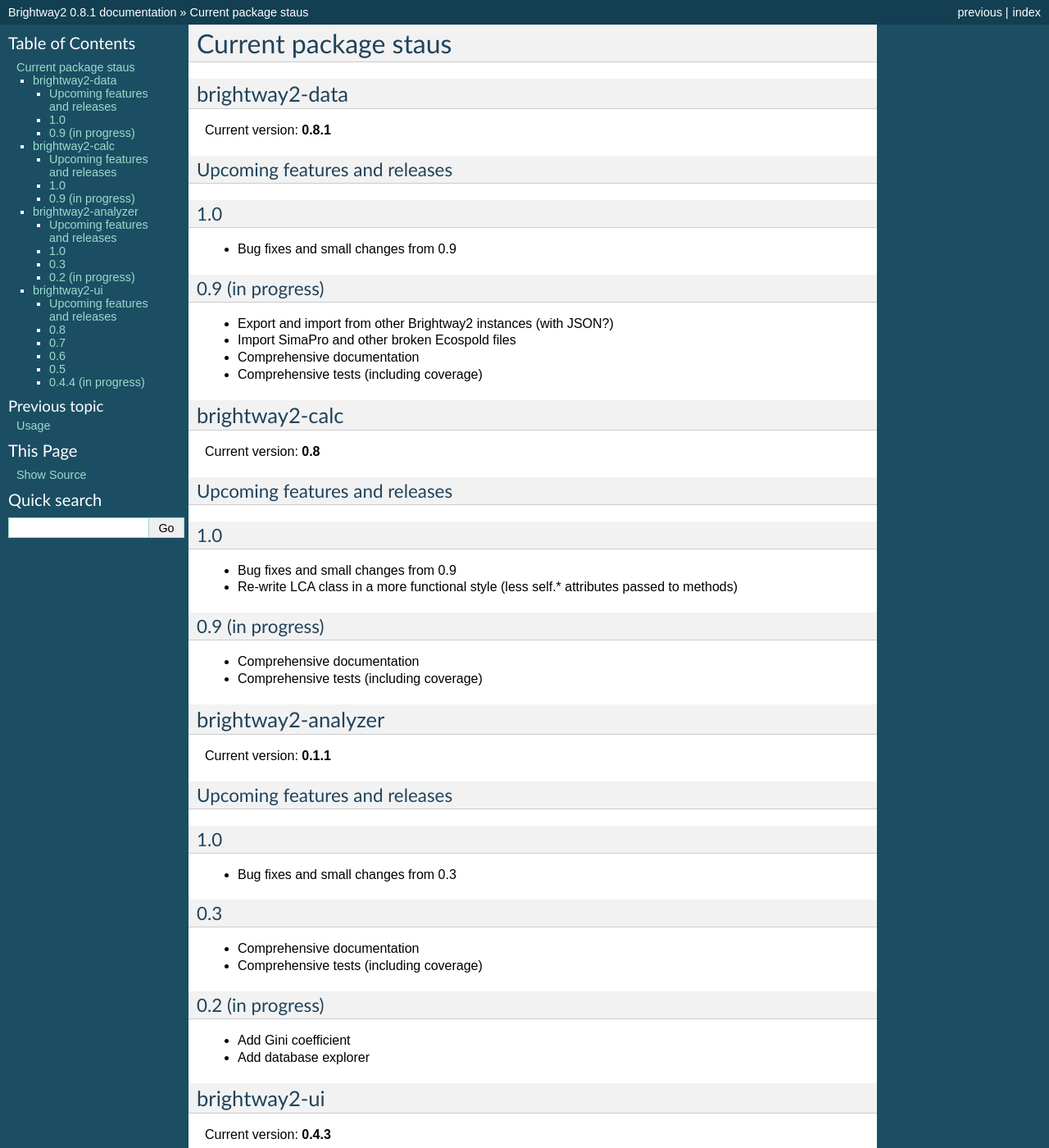
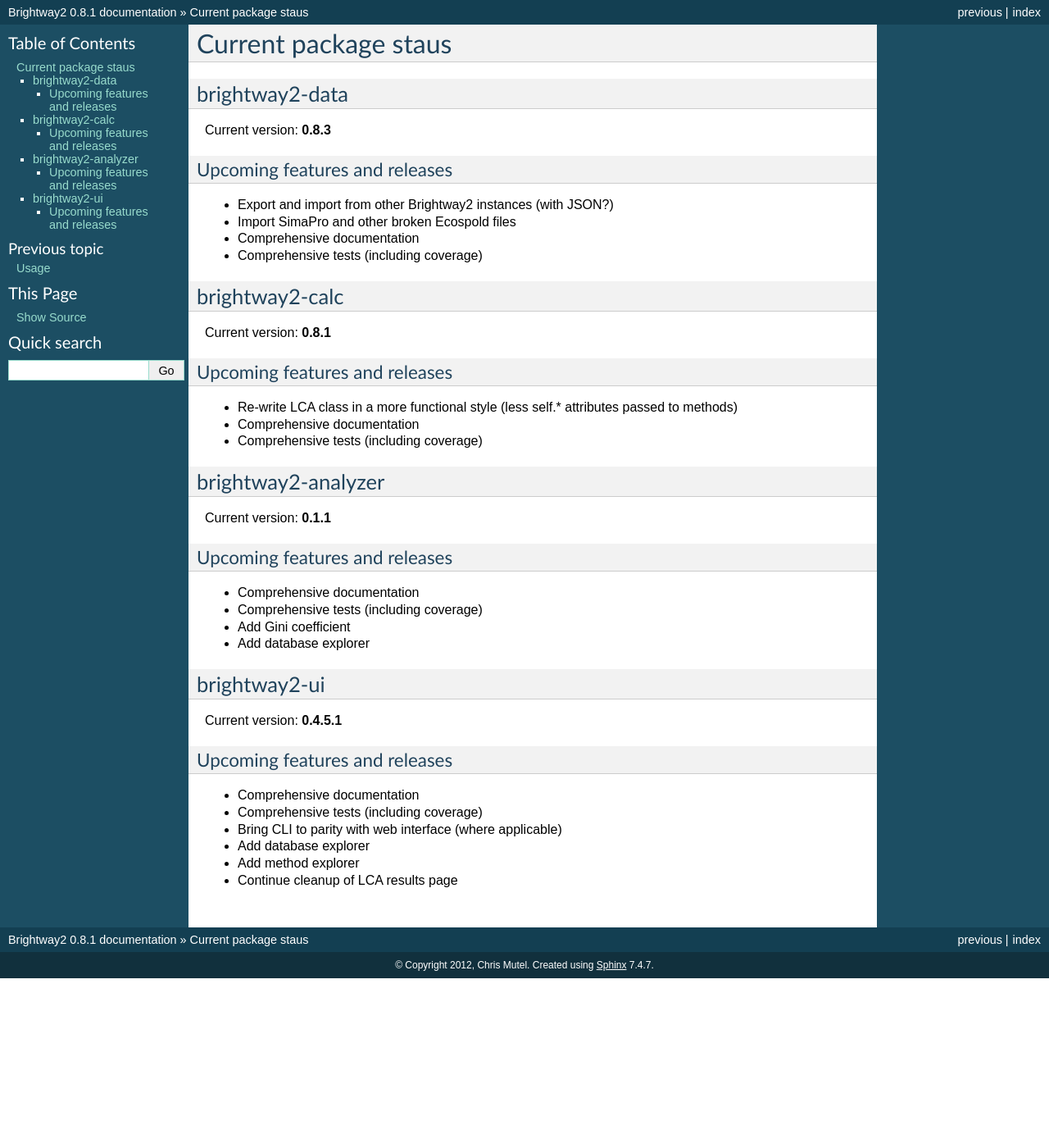
Before and after one commit to brightway-lca/brightway2, a Sphinx documentation site: the page built from docs/current_status.rst, in a window 1280 px wide and 1400 px high. Shown: the whole window at 82% size. Built offline with Sphinx 7.4.7, drawn with Linux system fonts in a browser that asks for light colours; some of the changed text lies outside the part shown.

Commit message:
Update version numbers and windows install

```diff
--- a/docs/current_status.rst
+++ b/docs/current_status.rst
@@ -4,18 +4,10 @@
 brightway2-data
 ===============
 
-Current version: **0.8.1**
+Current version: **0.8.3**
 
 Upcoming features and releases
 ------------------------------
-
-1.0
----
-
-* Bug fixes and small changes from 0.9
-
-0.9 (in progress)
------------------
 
 * Export and import from other Brightway2 instances (with JSON?)
 * Import SimaPro and other broken Ecospold files
@@ -25,20 +17,12 @@
 brightway2-calc
 ===============
 
-Current version: **0.8**
+Current version: **0.8.1**
 
 Upcoming features and releases
 ------------------------------
 
-1.0
----
-
-* Bug fixes and small changes from 0.9
 * Re-write LCA class in a more functional style (less self.* attributes passed to methods)
-
-0.9 (in progress)
------------------
-
 * Comprehensive documentation
 * Comprehensive tests (including coverage)
 
@@ -50,55 +34,22 @@
 Upcoming features and releases
 ------------------------------
 
-1.0
----
-
-* Bug fixes and small changes from 0.3
-
-0.3
----
-
 * Comprehensive documentation
 * Comprehensive tests (including coverage)
-
-0.2 (in progress)
------------------
-
 * Add Gini coefficient
 * Add database explorer
 
 brightway2-ui
 =============
 
-Current version: **0.4.3**
+Current version: **0.4.5.1**
 
 Upcoming features and releases
 ------------------------------
 
-0.8
----
-
-* Bug fixes and small changes from 0.7
 * Comprehensive documentation
 * Comprehensive tests (including coverage)
-
-0.7
----
-
-* Scripts for first starting/installing Brightway
-
-0.6
----
-
 * Bring CLI to parity with web interface (where applicable)
-
-0.5
----
-
 * Add database explorer
 * Add method explorer
-
-0.4.4 (in progress)
--------------------
-
 * Continue cleanup of LCA results page
--- a/docs/index.rst
+++ b/docs/index.rst
@@ -60,7 +60,7 @@
 
 * `lxml <http://pythonxy.googlecode.com/files/lxml-3.0.1-1_py27.exe>`_
 
-Third, open a command prompt (Start -> Run), and type in the following:
+Third, open a command prompt (Start -> Command Prompt), and type in the following:
 
 .. code-block:: bash
 
```
